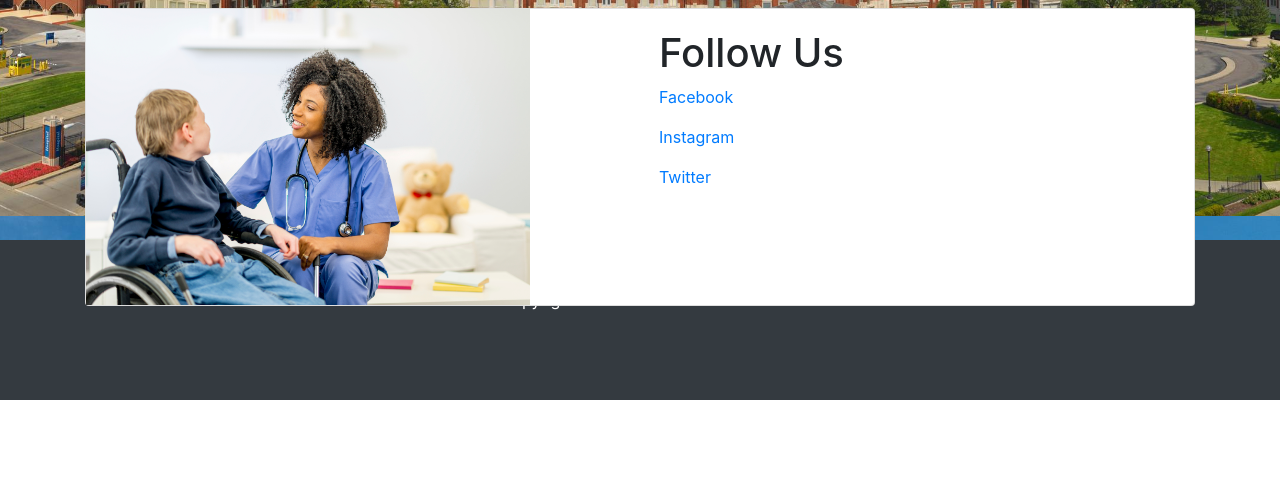
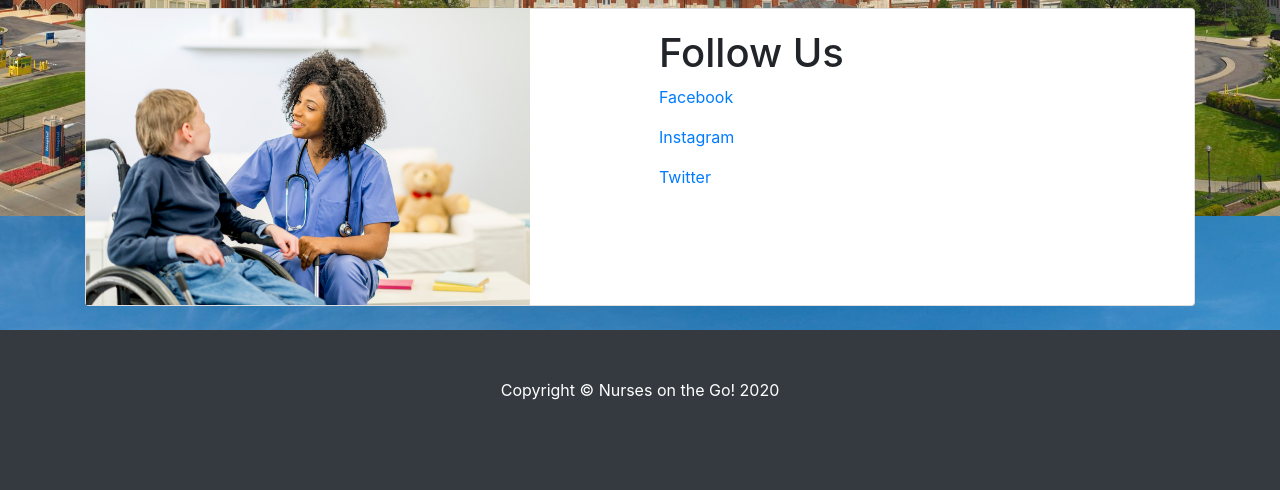
Before and after one commit to AudreyTHNguyen/Sardines, a PHP site: page /Home.php in a window 1280 px wide. Shown: the part 584-1074 px from the top of the page. Before the commit the page ends 984 px from the top, so only its background shows below. Run offline with PHP 8.4, Linux system fonts and the light colour scheme.

Commit message:
Fixed Home Footer for good

```diff
--- a/Nurse Capstone 3-24/Home.php
+++ b/Nurse Capstone 3-24/Home.php
@@ -32,7 +32,9 @@
   -webkit-background-size: cover;
   -moz-background-size: cover;
   background-size: cover;
-  -o-background-size: cover;">
+  -o-background-size: cover; display: flex;
+  min-height: 100vh;
+  flex-direction: column;">
 
     <!-- Navigation -->
     <nav class="navbar navbar-expand-lg navbar-dark bg-dark fixed-top">
@@ -81,9 +83,9 @@
 
     <!-- /.col-lg-3 -->
 
-    <br>
 
-    <div class="container" style="height: 90vh">
+    <div class="container" style="flex: 1;">
+        <br>
         <div class="card">
             <div class="card-body">
                 <h1 style="text-align: center">Welcome To Nurses On The Go!</h1>
@@ -126,9 +128,8 @@
                 </div>
             </div>
         </div>
+        <br>
     </div>
-
-    <br>
 
 
     <!-- Footer -->
```
